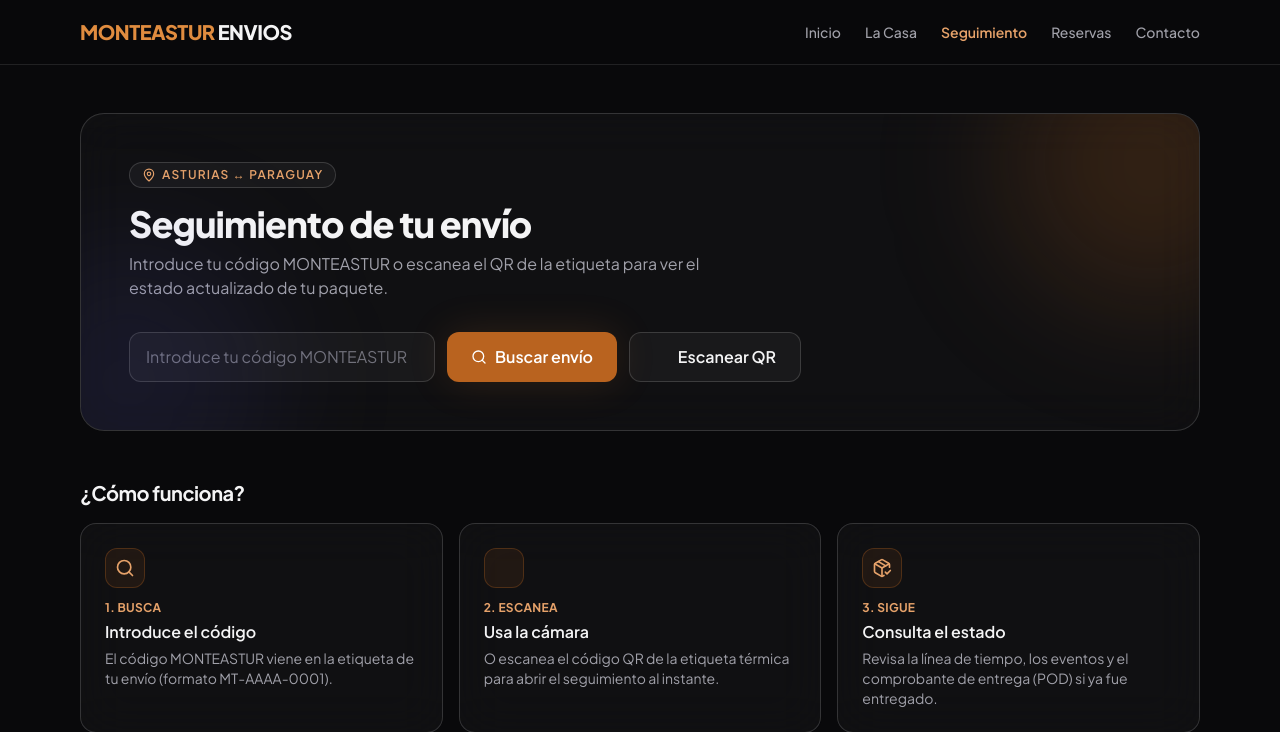
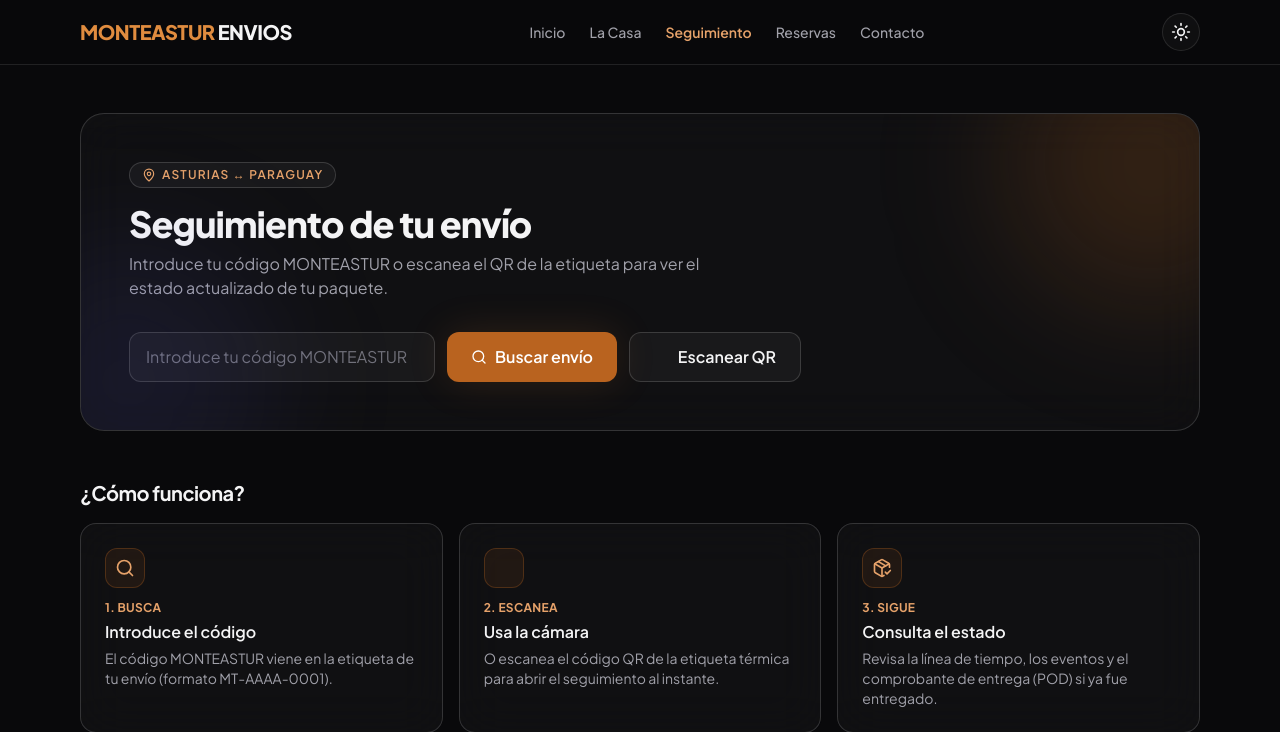
Before and after one commit to DAW1BSergiomg26/Envios_Paraguay_CMS, a Spring Boot app: page /tracking in a window 1280 px wide. Shown: the top 732 px of the page. Run offline with Spring Boot 4, Linux system fonts and the light colour scheme; some of the project's set-up classes (security, data sources, template engines, error pages and the like) are left out, and stand-ins take their place; some libraries are stand-ins or nearby versions.

Commit message:
feat(theme): anti-FOUC inline y boton toggle en navbars publicas

```diff
--- a/src/main/resources/templates/fragments/public-head.html
+++ b/src/main/resources/templates/fragments/public-head.html
@@ -1,6 +1,16 @@
 <head th:fragment="head(titulo)">
     <meta charset="UTF-8">
     <meta name="viewport" content="width=device-width, initial-scale=1.0">
+    <script>
+        (function () {
+            try {
+                var theme = localStorage.getItem('theme') || 'dark';
+                document.documentElement.setAttribute('data-theme', theme);
+            } catch (e) {
+                document.documentElement.setAttribute('data-theme', 'dark');
+            }
+        })();
+    </script>
     <link rel="stylesheet" href="/css/design-system.css">
     <link rel="stylesheet" href="/css/theme-ui.css">
     <title th:text="${titulo} + ' - MONTEASTUR ENVIOS'">MONTEASTUR ENVIOS</title>
@@ -55,6 +65,11 @@
             <a href="/reservas" class="text-zinc-400 hover:text-brand-400 transition-colors">Reservas</a>
             <a href="/contacto" class="text-zinc-400 hover:text-brand-400 transition-colors">Contacto</a>
         </div>
+        <div class="flex items-center gap-3">
+            <button type="button" class="btn-theme-toggle" aria-label="Activar modo claro" title="Activar modo claro">
+                <i data-lucide="sun" class="h-5 w-5"></i>
+            </button>
+        </div>
     </nav>
 </header>
 
```
Also changed, not shown: src/main/resources/templates/fragments/header-en.html (+13 -0 lines), src/main/resources/templates/fragments/header.html (+13 -0 lines), 1 other file.
